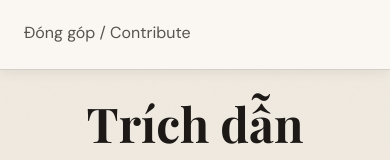
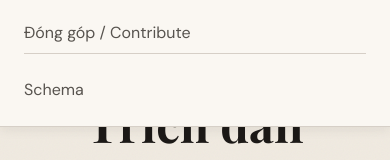
Before and after one commit to bbinarygo/vquotes, a Next.js app: page / in a window 390 px wide. Both pictures are taken after a click on the button "Mở menu". Shown: the part 124-284 px from the top of the page. Built offline with nearby package versions, Linux system fonts and the light colour scheme; a web font is replaced by a local one.

Commit message:
feat: add LangToggle and Schema link to mobile nav

```diff
--- a/src/components/MobileNav.tsx
+++ b/src/components/MobileNav.tsx
@@ -2,15 +2,20 @@
 import { useState } from 'react';
 import Link from 'next/link';
 import { Menu, X } from 'lucide-react';
+import LangToggle from '@/components/LangToggle';
+import { useLanguage } from '@/context/LanguageContext';
+import { t } from '@/lib/i18n';
 
 export default function MobileNav() {
   const [open, setOpen] = useState(false);
+  const { lang } = useLanguage();
 
   return (
-    <div className="md:hidden">
+    <div className="md:hidden flex items-center gap-2">
+      <LangToggle />
       <button
         onClick={() => setOpen(!open)}
-        aria-label={open ? 'Đóng menu' : 'Mở menu'}
+        aria-label={open ? t('nav_close', lang) : t('nav_open', lang)}
         className="flex items-center justify-center w-11 h-11 text-ink-muted hover:text-sienna transition-colors"
       >
         {open ? <X size={22} /> : <Menu size={22} />}
@@ -28,14 +33,21 @@ export default function MobileNav() {
               onClick={() => setOpen(false)}
               className="text-base text-ink-muted hover:text-sienna transition-colors py-2 border-b border-rule"
             >
-              Khám phá / Browse
+              {t('nav_browse', lang)} / {t('nav_browse', lang === 'vi' ? 'en' : 'vi')}
             </Link>
             <Link
               href="/contribute"
               onClick={() => setOpen(false)}
+              className="text-base text-ink-muted hover:text-sienna transition-colors py-2 border-b border-rule"
+            >
+              {t('nav_contribute', lang)} / {t('nav_contribute', lang === 'vi' ? 'en' : 'vi')}
+            </Link>
+            <Link
+              href="/schema"
+              onClick={() => setOpen(false)}
               className="text-base text-ink-muted hover:text-sienna transition-colors py-2"
             >
-              Đóng góp / Contribute
+              {t('nav_schema', lang)}
             </Link>
           </nav>
         </>
```
